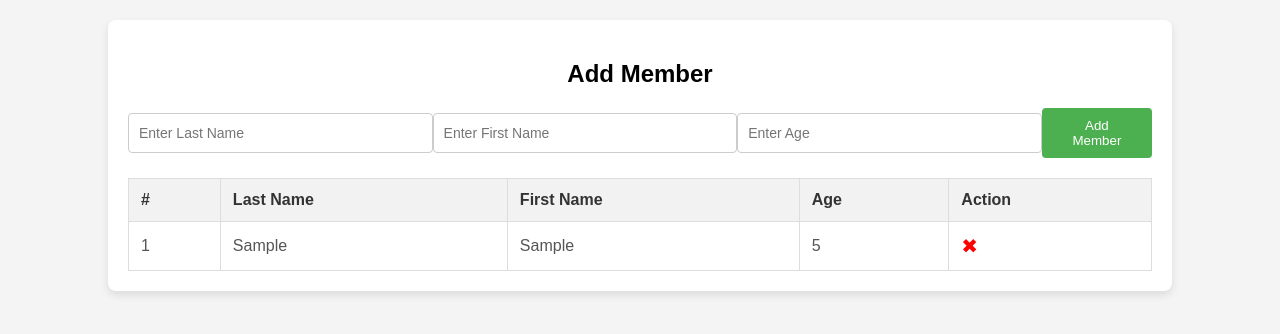
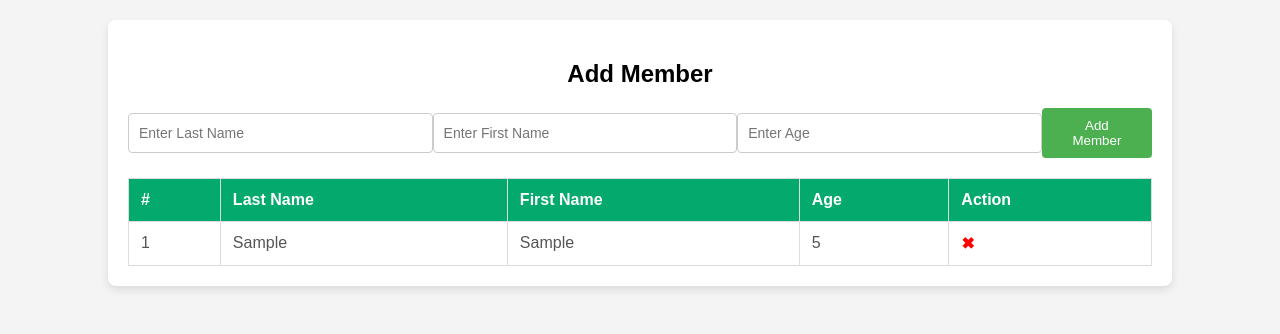
Before and after one commit to XING-io-ufe/Workshop, a plain HTML site: page table.html in a window 1280 px wide. Both pictures are taken after typing "Sample", "Sample", "5" into the empty fields and a click on the button "Add Member". Drawn offline with Linux system fonts and the light colour scheme.

Commit message:
odo yaag goy shaana

```diff
--- a/table.css
+++ b/table.css
@@ -77,3 +77,48 @@ table td {
 .delete-btn:hover {
     color: darkred;
 }
+/* Style for the table */
+#userTable {
+    width: 100%;
+    border-collapse: collapse;
+    margin-top: 20px;
+}
+
+/* Style for table headers */
+#userTable th {
+    background-color: #04AA6D;
+    color: white;
+    padding: 12px;
+    text-align: left;
+    border: 1px solid #ddd;
+}
+
+/* Style for table rows */
+#userTable td {
+    padding: 12px;
+    text-align: left;
+    border: 1px solid #ddd;
+}
+
+/* Style for table row hover effect */
+#userTable tr:hover {
+    background-color: #f1f1f1;
+}
+
+/* Style for delete button inside table */
+.delete-btn {
+    color: red;
+    cursor: pointer;
+    font-weight: bold;
+    font-size: 16px;
+}
+
+/* Style for alternate rows */
+#userTable tr:nth-child(even) {
+    background-color: #f9f9f9;
+}
+
+/* Style for table border */
+#userTable th, #userTable td {
+    border: 1px solid #ddd;
+}
```
Also changed, not shown: index.html (+69 -0 lines).
